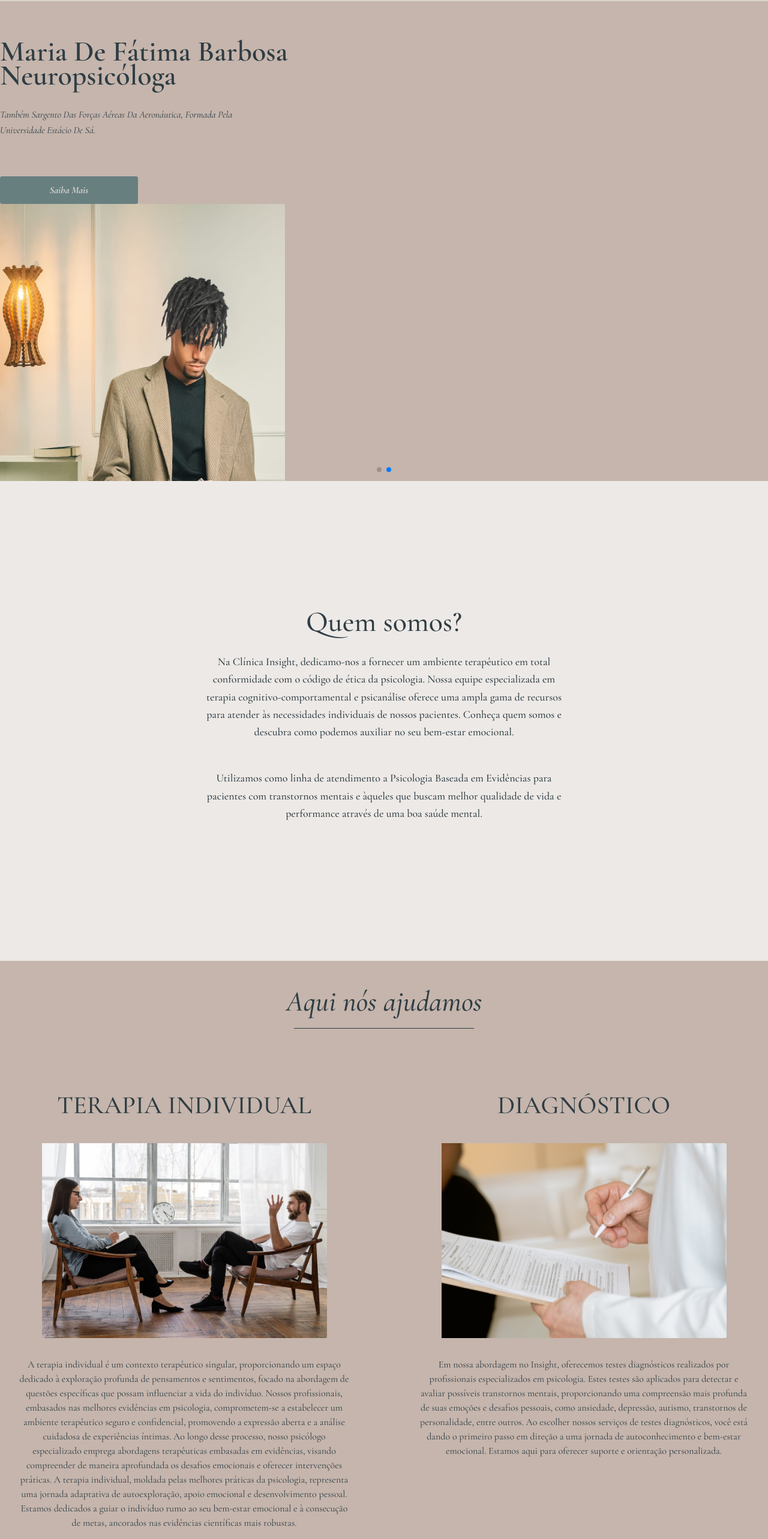
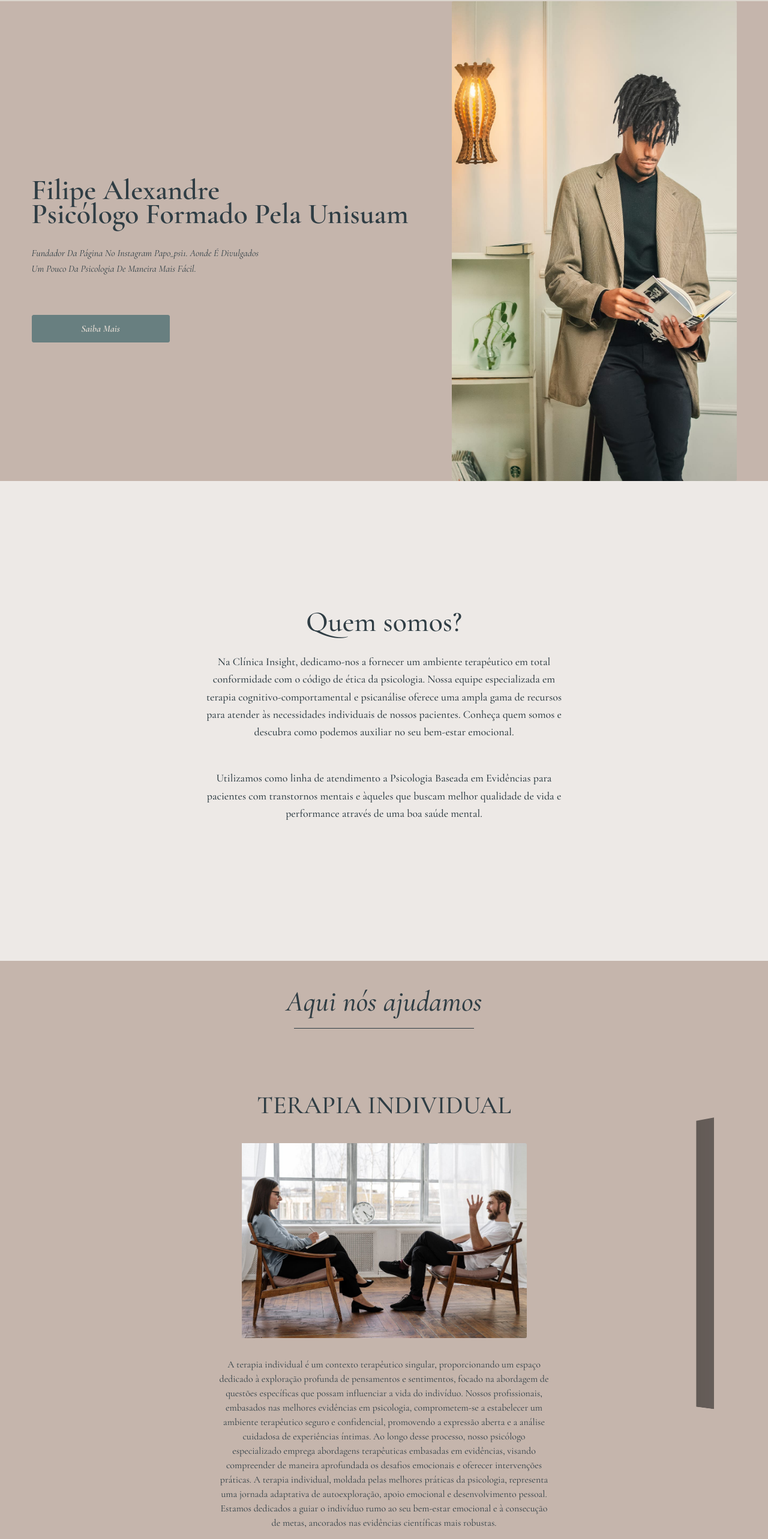
Before and after one commit to Renanincio/caregiver, a React (Vite) app: page / in a window 1280 px wide. Shown: the part 68-2634 px from the top of the page at 60% size. Built offline with nearby package versions, Linux system fonts and the light colour scheme; the HTML template or start-up script is replaced by a standard one.

Commit message:
swiper js in home and services modificated

```diff
--- a/src/App.css
+++ b/src/App.css
@@ -6,3 +6,16 @@
     font-family: 'Cormorant Garamond', serif;
     color: #2F3D44;
 }
+
+*::-webkit-scrollbar {
+    width: 5px;
+  }
+
+  *::-webkit-scrollbar-track {
+    background: #687F80;
+  }
+
+  *::-webkit-scrollbar-thumb {
+    background-color: #2F3D44;
+    border-radius: 30px;
+  }
--- a/src/sections/home.tsx
+++ b/src/sections/home.tsx
@@ -1,14 +1,28 @@
-import { Swiper, SwiperSlide } from "swiper/react";
-import { Autoplay, Pagination, Navigation } from "swiper/modules";
 import "swiper/css";
 import "swiper/css/autoplay";
+import "swiper/css/navigation";
 import "swiper/css/pagination";
-import "swiper/css/navigation";
+import { Autoplay, Navigation, Pagination } from "swiper/modules";
+import { Swiper, SwiperSlide } from "swiper/react";
 
 export const Home = () => {
   return (
-    <section id="home" className="bg-services min-h-screen">
+    <section id="home" className="bg-services min-h-screen flex">
       <div className="max-w-[1280px] mx-auto flex h-screen justify-evenly items-center">
+        <div className="flex flex-col w-[700px]">
+          <h1 className="font-semibold capitalize text-[48px] leading-10 mb-8 mt-16">
+            Filipe Alexandre
+            <br /> psicólogo formado pela Unisuam
+          </h1>
+          <p className="w-[400px] italic capitalize leading-relaxed">
+            fundador da página no Instagram papo_psi1. Aonde é divulgados um
+            pouco da psicologia de maneira mais fácil.
+          </p>
+          <button className=" py-[10px] w-[230px] mt-16 font-bold italic capitalize border-[1px] bg-greenSecondary border-greenSecondary hover:bg-transparent transition-all delay-[.3] text-header hover:text-greenPrimary rounded-btn">
+            Saiba mais
+          </button>
+        </div>
+
         <Swiper
           spaceBetween={30}
           centeredSlides={true}
@@ -17,51 +31,37 @@ export const Home = () => {
             delay: 5000,
             disableOnInteraction: false,
           }}
-          pagination={{
-            clickable: false,
-          }}
+          pagination={false}
           navigation={false}
           modules={[Autoplay, Pagination, Navigation]}
-          className="mySwiper max-w-[1280px] mx-auto flex h-screen justify-evenly items-center"
+          className="mySwiper h-full w-[475px]"
         >
-          <SwiperSlide className="flex flex-row justify-evenly items-center">
-            <div className="flex flex-col">
-              <h1 className="font-semibold capitalize text-[48px] leading-10 mb-8 mt-16">
-                Filipe Alexandre
-                <br /> psicólogo formado pela Unisuam
-              </h1>
-              <p className="w-[400px] italic capitalize leading-relaxed">
-                fundador da página no Instagram papo_psi1. Aonde é divulgados um
-                pouco da psicologia de maneira mais fácil.
-              </p>
-              <button className=" py-[10px] w-[230px] mt-16 font-bold italic capitalize border-[1px] bg-greenSecondary border-greenSecondary hover:bg-transparent transition-all delay-[.3] text-header hover:text-greenPrimary rounded-btn">
-                Saiba mais
-              </button>
-            </div>
+          <SwiperSlide className="h-full">
             <img
               src="./Filipe1.jpg"
               alt="foto de um psicólogo"
               className="w-[475px] h-full rounded-btn"
             />
           </SwiperSlide>
-          <SwiperSlide className="flex flex-row justify-evenly items-center">
-            <div className="flex flex-col">
-              <h1 className="font-semibold capitalize text-[48px] leading-10 mb-8 mt-16">
-                Maria de Fátima Barbosa
-                <br /> neuropsicóloga
-              </h1>
-              <p className="w-[400px] italic capitalize leading-relaxed">
-                também sargento das forças aéreas da aeronáutica, formada pela
-                universidade Estácio de Sá.
-              </p>
-              <button className=" py-[10px] w-[230px] mt-16 font-bold italic capitalize border-[1px] bg-greenSecondary border-greenSecondary hover:bg-transparent transition-all delay-[.3] text-header hover:text-greenPrimary rounded-btn">
-                Saiba mais
-              </button>
-            </div>
+          <SwiperSlide className="h-full">
             <img
-              src="./filipe2.jpg"
+              src="./Filipe2.jpg"
               alt="foto de um psicólogo"
               className="w-[475px] h-full rounded-btn"
+            />
+          </SwiperSlide>
+          <SwiperSlide className="h-full">
+            <img
+              src="./Filipe3.jpg"
+              alt="foto de um psicólogo"
+              className="w-[475px] h-full rounded-btn"
+            />
+          </SwiperSlide>
+          <SwiperSlide className="h-full">
+            <img
+              src="./Filipe4.jpg"
+              alt="foto de um psicólogo"
+              className="w-[550px] h-full rounded-btn"
             />
           </SwiperSlide>
         </Swiper>
--- a/src/sections/services.tsx
+++ b/src/sections/services.tsx
@@ -1,3 +1,11 @@
+import { Swiper, SwiperSlide } from "swiper/react";
+
+import "swiper/css";
+import "swiper/css/effect-coverflow";
+import "swiper/css/pagination";
+
+import { EffectCoverflow, Pagination } from "swiper/modules";
+
 export const Services = () => {
   return (
     <section
@@ -9,7 +17,24 @@ export const Services = () => {
         <div className="h-[1px] w-[300px] bg-greenPrimary mb-8 mt-2 mx-auto" />
 
         <ul className="flex  justify-between items-start">
-          <li>
+          <Swiper
+            effect={"coverflow"}
+            grabCursor={true}
+            centeredSlides={true}
+            slidesPerView={"auto"}
+            coverflowEffect={{
+              rotate: 50,
+              stretch: 0,
+              depth: 100,
+              modifier: 1,
+              slideShadows: true,
+            }}
+            pagination={false}
+            modules={[EffectCoverflow, Pagination]}
+            className="mySwiper"
+          >
+            <SwiperSlide>
+              <li className="flex flex-col justify-center text-center items-center">
                 <h2 className="text-[42px] uppercase font-medium mb-8 mt-16">
                   Terapia Individual
                 </h2>
@@ -23,22 +48,25 @@ export const Services = () => {
                   proporcionando um espaço dedicado à exploração profunda de
                   pensamentos e sentimentos, focado na abordagem de questões
                   específicas que possam influenciar a vida do indivíduo. Nossos
-              profissionais, embasados nas melhores evidências em psicologia,
-              comprometem-se a estabelecer um ambiente terapêutico seguro e
-              confidencial, promovendo a expressão aberta e a análise cuidadosa
-              de experiências íntimas. Ao longo desse processo, nosso psicólogo
-              especializado emprega abordagens terapêuticas embasadas em
-              evidências, visando compreender de maneira aprofundada os desafios
-              emocionais e oferecer intervenções práticas. A terapia individual,
-              moldada pelas melhores práticas da psicologia, representa uma
-              jornada adaptativa de autoexploração, apoio emocional e
+                  profissionais, embasados nas melhores evidências em
+                  psicologia, comprometem-se a estabelecer um ambiente
+                  terapêutico seguro e confidencial, promovendo a expressão
+                  aberta e a análise cuidadosa de experiências íntimas. Ao longo
+                  desse processo, nosso psicólogo especializado emprega
+                  abordagens terapêuticas embasadas em evidências, visando
+                  compreender de maneira aprofundada os desafios emocionais e
+                  oferecer intervenções práticas. A terapia individual, moldada
+                  pelas melhores práticas da psicologia, representa uma jornada
+                  adaptativa de autoexploração, apoio emocional e
                   desenvolvimento pessoal. Estamos dedicados a guiar o indivíduo
-              rumo ao seu bem-estar emocional e à consecução de metas, ancorados
-              nas evidências científicas mais robustas.
+                  rumo ao seu bem-estar emocional e à consecução de metas,
+                  ancorados nas evidências científicas mais robustas.
                 </p>
               </li>
+            </SwiperSlide>
 
-          <li>
+            <SwiperSlide >
+              <li className="flex flex-col justify-center text-center items-center">
                 <h2 className="text-[42px] uppercase font-medium mb-8 mt-16">
                   Diagnóstico
                 </h2>
@@ -48,25 +76,26 @@ export const Services = () => {
                 />
 
                 <p className="text-[16px] font-normal w-[550px] mt-8">
-              Em nossa abordagem no Insight, oferecemos testes
-              diagnósticos realizados por profissionais especializados em
-              psicologia. Estes testes são aplicados para detectar e avaliar
-              possíveis transtornos mentais, proporcionando uma compreensão mais
+                  Em nossa abordagem no Insight, oferecemos testes diagnósticos
+                  realizados por profissionais especializados em psicologia.
+                  Estes testes são aplicados para detectar e avaliar possíveis
+                  transtornos mentais, proporcionando uma compreensão mais
                   profunda de suas emoções e desafios pessoais, como ansiedade,
-              depressão, autismo, transtornos de personalidade, entre outros. Ao
-              escolher nossos serviços de testes diagnósticos, você está dando o
-              primeiro passo em direção a uma jornada de autoconhecimento e
-              bem-estar emocional. Estamos aqui para oferecer suporte e
-              orientação personalizada.
+                  depressão, autismo, transtornos de personalidade, entre
+                  outros. Ao escolher nossos serviços de testes diagnósticos,
+                  você está dando o primeiro passo em direção a uma jornada de
+                  autoconhecimento e bem-estar emocional. Estamos aqui para
+                  oferecer suporte e orientação personalizada.
                 </p>
               </li>
+            </SwiperSlide>
+          </Swiper>
         </ul>
 
         <button className="italic w-[225px] py-[6px] text-[20px] mx-auto rounded-btn my-14 border-[1px] border-greenSecondary font-semibold hover:bg-greenSecondary transition-all delay-[.3] hover:text-about">
           Entre em contato
         </button>
       </div>
-
     </section>
   );
 };
```
Also changed, not shown: public/Filipe3.jpg (renamed from public/c41cf105-fb17-4ef0-a822-d302ba1b4785.jpg), public/Filipe4.jpg (renamed from public/dd704ca7-463d-4fb6-97dd-090d4cdb6af8.jpg). Lines whose indentation alone changed are shown as unchanged.
